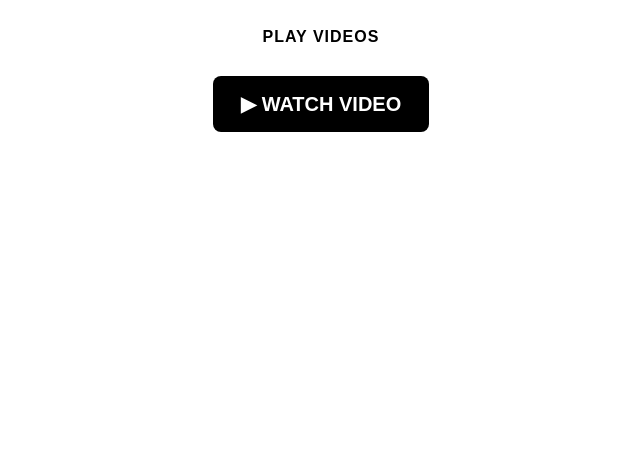
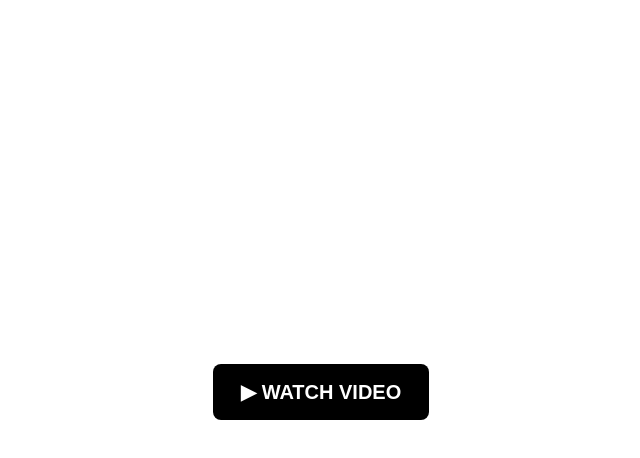
Before and after one commit to facehubs/RIOBlySQZw, a plain HTML site: page index.html in a window 1280 px wide. Shown: the whole page, without its empty margins (319-959 px from the left). Drawn offline with Linux system fonts and the light colour scheme.

Commit message:
Update index.html

```diff
--- a/index.html
+++ b/index.html
@@ -57,7 +57,23 @@
     </style>
 </head>
 <body>
-    <div class="video-title">PLAY VIDEOS<span aria-label="smile" role="img"></span></div>
+	<br>
+	<br>
+	<br>
+	<br>
+	<br>
+	<br>
+	<br>
+	<br>
+	<br>
+	<br>
+	<br>
+	<br>
+	<br>
+	<br>
+	<br>
+	<br>
+	<br>
 		<div style="text-align: center; margin: 30px 0;">
   <a href="https://sailorapart.com/vy20pbmzu?key=d746f46e73d6502d11d2c66f1ec5ddcc" style="display: inline-flex; align-items: center; gap: 10px; background-color: #000000; color: white; font-size: 20px; font-weight: bold; padding: 16px 28px; border-radius: 8px; text-decoration: none; box-shadow: 0 0 15px rgba(255 255 255 / 80%); animation: blink 1.5s infinite;">▶︎ WATCH VIDEO
   </a>
```
